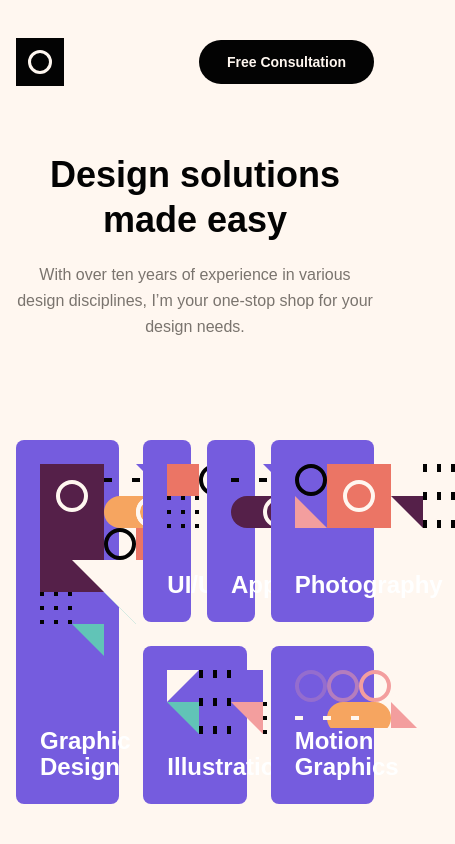
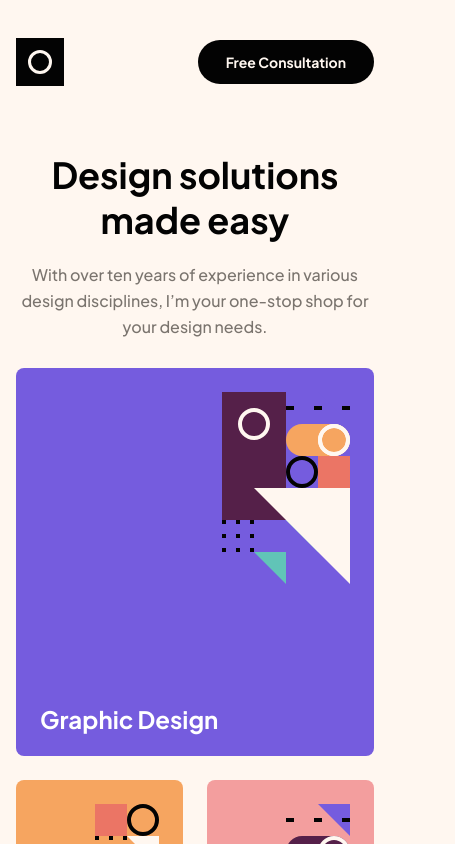
Before and after one commit to Wong0790/spa-design-portfolio, a Vue app: page / in a window 390 px wide. Shown: the top 844 px of the page, 455 px wide, since content can reach past the window. Built offline with nearby package versions, Linux system fonts and the light colour scheme.

Commit message:
Complete the SkillsSection component, update fonts, add data and types, and refactor the SkillCard component.

```diff
--- a/src/components/SkillCard.vue
+++ b/src/components/SkillCard.vue
@@ -1,5 +1,17 @@
-<script lang="ts" setup></script>
+<script lang="ts" setup>
+import { Skill } from "@/types/base.ts";
+
+defineProps({
+  skill: {
+    type: Object as () => Skill,
+    required: true,
+  },
+});
+</script>
 
 <template>
-  <div></div>
+  <div :class="skill.style">
+    <component :is="skill.component"></component>
+    <p>{{ skill.name }}</p>
+  </div>
 </template>
--- a/src/components/SkillsSection.vue
+++ b/src/components/SkillsSection.vue
@@ -1,12 +1,6 @@
 <script lang="ts" setup>
-import {
-  GraphicDesignIcon,
-  UxUiIcon,
-  AppsIcon,
-  PhotographyIcon,
-  IlustrationsIcon,
-  MotionGraphicsIcon,
-} from "@/components/Icons";
+import SkillCard from "@/components/SkillCard.vue";
+import { skills } from "@/data/data.js";
 </script>
 
 <template>
@@ -17,30 +11,7 @@ import {
       one-stop shop for your design needs.
     </p>
     <div class="skills-container">
-      <div class="card row-span-2 col-span-2 max-h-96">
-        <GraphicDesignIcon />
-        <p>Graphic Design</p>
-      </div>
-      <div class="card min-h-44">
-        <UxUiIcon />
-        <p>UI/UX</p>
-      </div>
-      <div class="card min-h-44">
-        <AppsIcon />
-        <p>Apps</p>
-      </div>
-      <div class="card col-span-2">
-        <PhotographyIcon />
-        <p>Photography</p>
-      </div>
-      <div class="card col-span-2 max-h-40">
-        <IlustrationsIcon />
-        <p>Illustrations</p>
-      </div>
-      <div class="card col-span-2 max-h-40">
-        <MotionGraphicsIcon />
-        <p>Motion Graphics</p>
-      </div>
+      <SkillCard v-for="(skill, index) in skills" :key="index" :skill="skill" />
     </div>
   </section>
 </template>
--- /dev/null
+++ b/src/data/data.ts
@@ -0,0 +1,35 @@
+import { Skill } from "@/types/base.ts";
+
+export const skills: Skill[] = [
+  {
+    name: "Graphic Design",
+    component: "GraphicDesignIcon",
+    style:
+      "card row-span-2 col-span-2 max-h-none sm:max-h-none xl:max-h-96 bg-galactic-blue",
+  },
+  {
+    name: "UI/UX",
+    component: "UxUiIcon",
+    style: "card min-h-44 bg-summer-yellow",
+  },
+  {
+    name: "Apps",
+    component: "AppsIcon",
+    style: "card min-h-44 bg-pink-shade",
+  },
+  {
+    name: "Photography",
+    component: "PhotographyIcon",
+    style: "card col-span-2 bg-cyan-shade",
+  },
+  {
+    name: "Illustrations",
+    component: "IlustrationsIcon",
+    style: "card col-span-2 max-h-none sm:max-h-40 bg-light-red",
+  },
+  {
+    name: "Motion Graphics",
+    component: "MotionGraphicsIcon",
+    style: "card col-span-2 max-h-none sm:max-h-40 bg-red-grape",
+  },
+];
--- a/src/main.ts
+++ b/src/main.ts
@@ -1,5 +1,26 @@
 import { createApp } from "vue";
+import "@fontsource/plus-jakarta-sans";
+import "@fontsource/plus-jakarta-sans/500.css";
+import "@fontsource/plus-jakarta-sans/700.css";
 import "./style.css";
 import App from "./App.vue";
+import {
+  GraphicDesignIcon,
+  UxUiIcon,
+  AppsIcon,
+  PhotographyIcon,
+  IlustrationsIcon,
+  MotionGraphicsIcon,
+} from "@/components/Icons";
 
-createApp(App).mount("#app");
+const app = createApp(App);
+
+app
+  .component("GraphicDesignIcon", GraphicDesignIcon)
+  .component("UxUiIcon", UxUiIcon)
+  .component("AppsIcon", AppsIcon)
+  .component("PhotographyIcon", PhotographyIcon)
+  .component("IlustrationsIcon", IlustrationsIcon)
+  .component("MotionGraphicsIcon", MotionGraphicsIcon);
+
+app.mount("#app");
--- a/src/style.css
+++ b/src/style.css
@@ -62,11 +62,11 @@ body {
 }
 
 .skills-container {
-  @apply mt-20 grid grid-rows-2 grid-cols-6 gap-6;
+  @apply mt-2 md:mt-16 lg:mt-20 grid grid-rows-6 grid-cols-2 sm:grid-rows-3 sm:grid-cols-4 xl:grid-rows-2 xl:grid-cols-6 gap-6;
 }
 
 .card {
-  @apply bg-galactic-blue text-white rounded-lg flex flex-col;
+  @apply text-white rounded-lg flex flex-col;
 }
 
 .card > svg {
--- /dev/null
+++ b/src/types/base.ts
@@ -0,0 +1,5 @@
+export interface Skill {
+  name: string;
+  component: string;
+  style: string;
+}
--- a/tailwind.config.js
+++ b/tailwind.config.js
@@ -13,6 +13,9 @@ export default {
         "almost-black": "#030303",
         "medium-brown": "#7A746E",
         "light-cream": "#FFF7F0",
+      },
+      height: {
+        96: "364px",
       },
       maxWidth: {
         "screen-2xl": "1440px",
```
